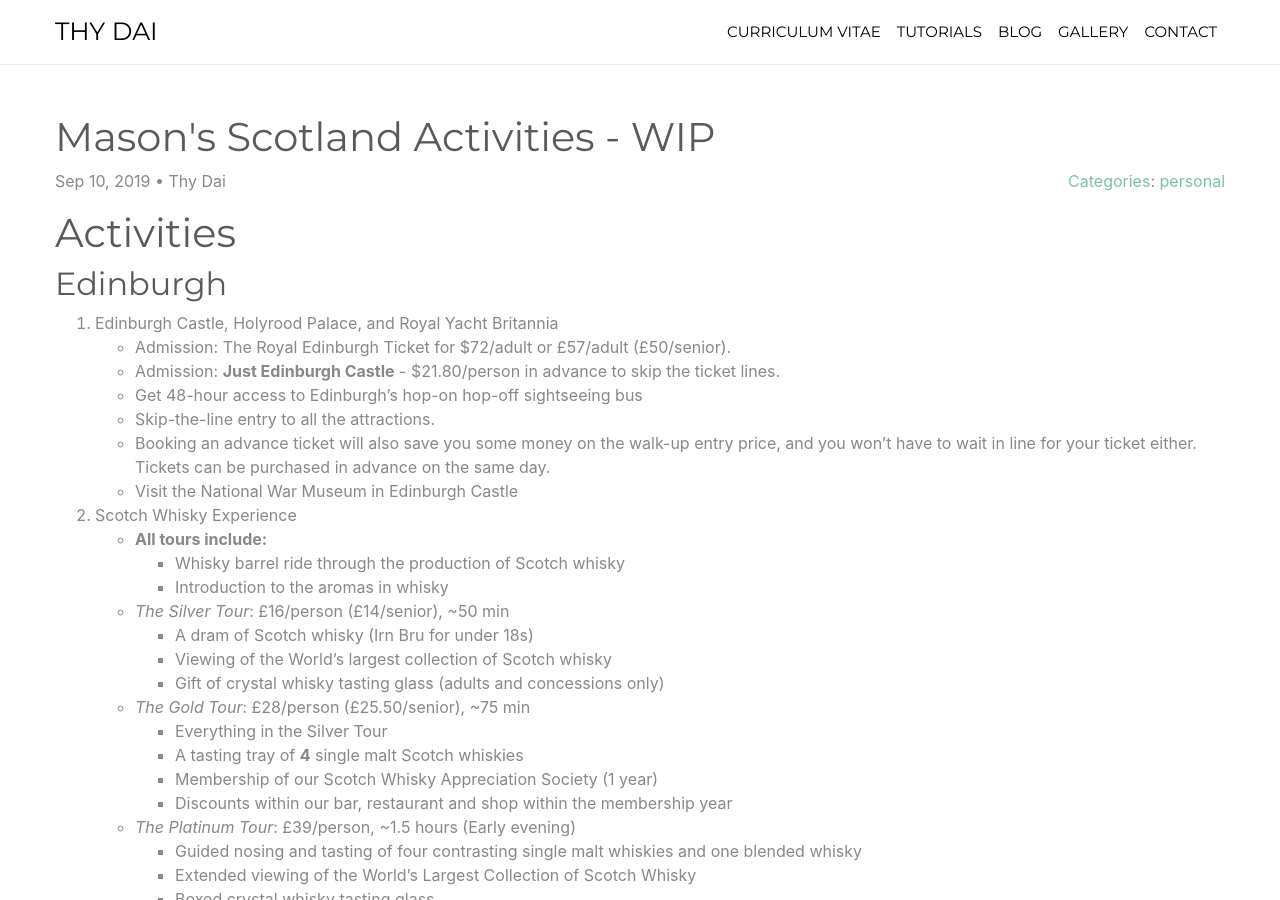
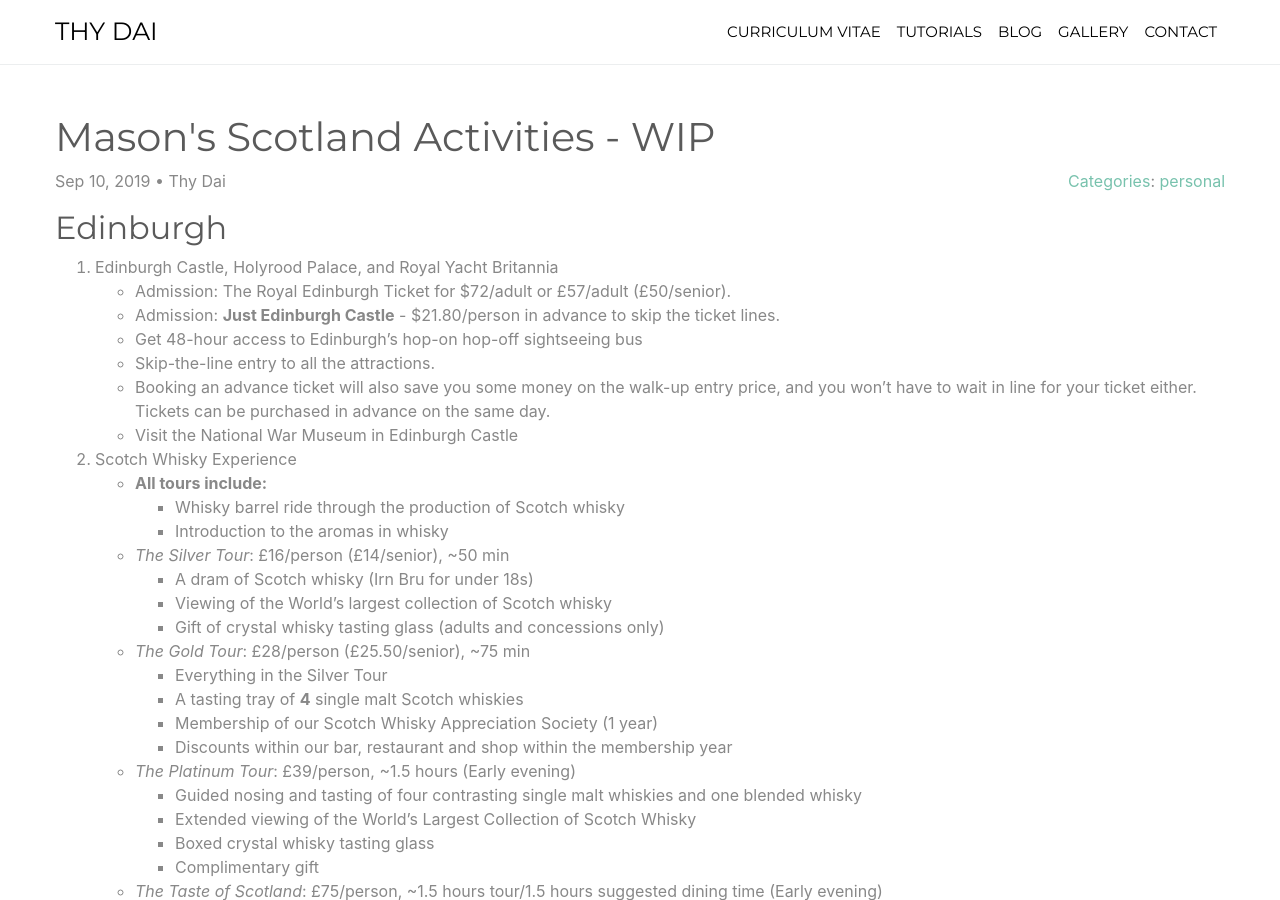
Before and after one commit to ThyRex3/thyrex3.github.io, a Jekyll site: the page built from _posts/2019-09-10-MasonActivities.md, in a window 1280 px wide and 900 px high. Built offline with Jekyll 4.4.1, drawn with Linux system fonts in a browser that asks for light colours; nearby versions of some CDN libraries.

Commit message:
Update 2019-09-10-MasonActivities.md

```diff
--- a/_posts/2019-09-10-MasonActivities.md
+++ b/_posts/2019-09-10-MasonActivities.md
@@ -4,8 +4,6 @@ title: "Mason's Scotland Activities - WIP"
 categories: personal
 author: Thy Dai
 ---
-# Activities
-
 ## Edinburgh
 1. Edinburgh Castle, Holyrood Palace, and Royal Yacht Britannia
 	- Admission: The Royal Edinburgh Ticket for $72/adult or £57/adult (£50/senior).
```
